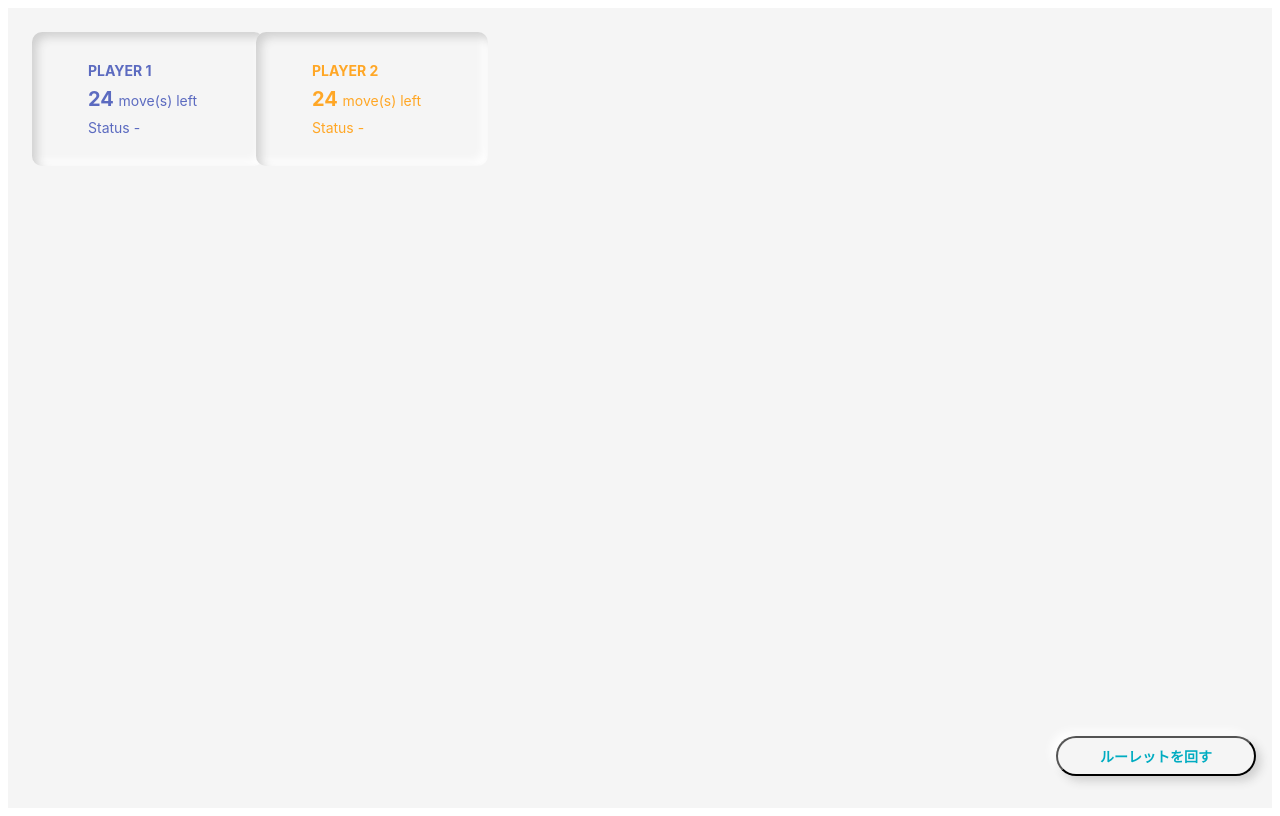
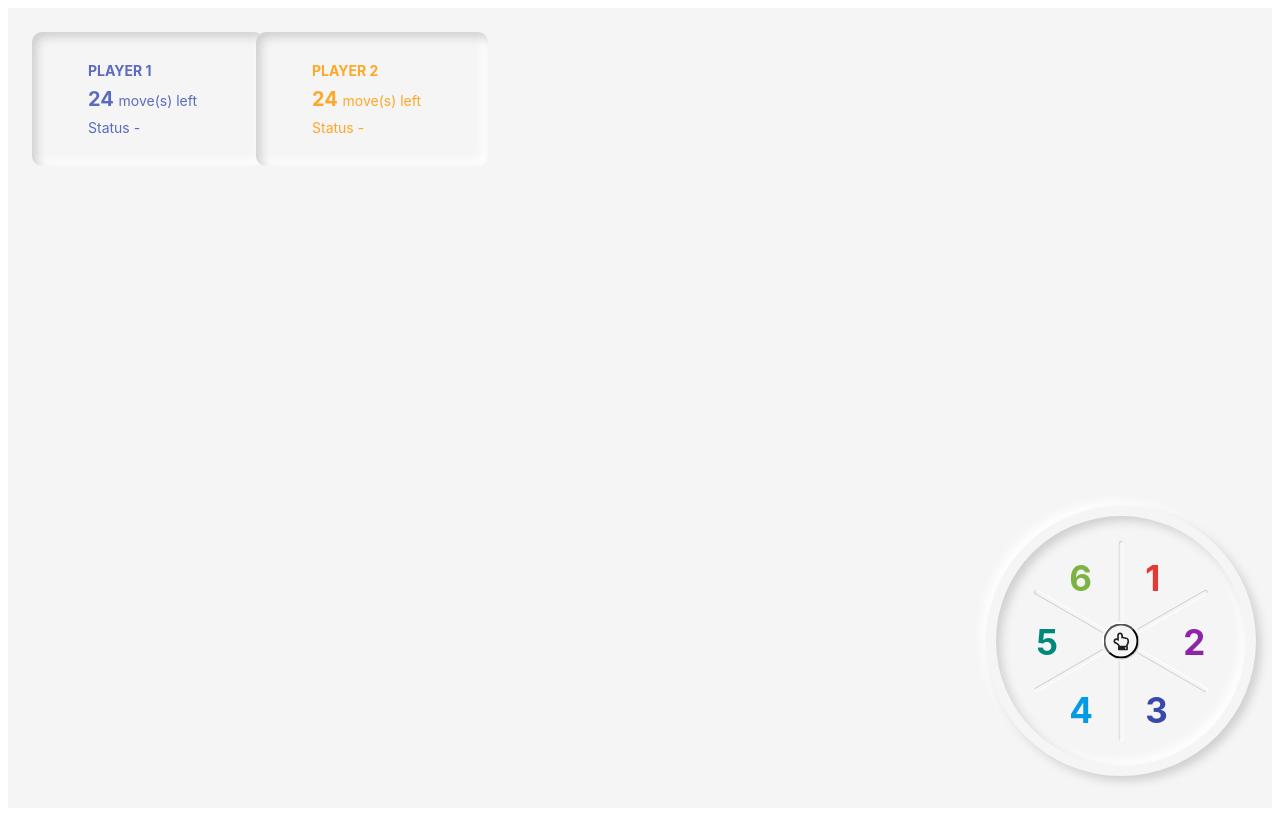
Before and after one commit to Ryoto-kubo/board-game, a Next.js app: page /board-game in a window 1280 px wide. Shown: the top 816 px of the page. Built offline with nearby package versions, Linux system fonts and the light colour scheme.

Commit message:
Crate roulette logic

```diff
--- a/package.json
+++ b/package.json
@@ -7,10 +7,11 @@
     "type-check": "tsc"
   },
   "dependencies": {
+    "@fortawesome/fontawesome-svg-core": "^1.2.36",
+    "@fortawesome/free-regular-svg-icons": "^5.15.4",
+    "@fortawesome/react-fontawesome": "^0.1.16",
     "next": "latest",
     "react": "^17.0.2",
-    "react-anime": "^4.1.1",
-    "react-custom-roulette": "^1.1.8",
     "react-dom": "^17.0.2",
     "ress": "^4.0.0",
     "sass": "^1.43.3"
--- a/src/components/pages/board-game/Roulette.tsx
+++ b/src/components/pages/board-game/Roulette.tsx
@@ -1,26 +1,15 @@
 import { BaseRoulette } from "@/components/ui/BaseRoulette";
-import { Button } from "@/components/ui/Button";
+// import { Modal } from "@/components/ui/Modal";
 import { useRoulette } from "@/customHooks/useRoulette";
 import RouletteStyle from "@/styles/components/pages/board-game/Roulette.module.scss";
 
 export const Roulette = () => {
-  const { isRoop, rotate, start, hideAfter5Sec } = useRoulette();
+  const { start } = useRoulette();
+
   return (
     <div className={RouletteStyle.root}>
-      {isRoop && (
-        <BaseRoulette
-          isRoop={isRoop}
-          rotate={rotate}
-          hideAfter5Sec={hideAfter5Sec}
-        />
-      )}
-      <div className={RouletteStyle.buttonWrapper}>
-        <Button
-          text="ルーレットを回す"
-          mainClassName="root"
-          fontClassName="fontMiddle"
-          onClick={start}
-        />
+      <div className={RouletteStyle.rouletteWrapper}>
+        <BaseRoulette start={start} />
       </div>
     </div>
   );
--- a/src/components/ui/BaseRoulette.tsx
+++ b/src/components/ui/BaseRoulette.tsx
@@ -1,31 +1,18 @@
 import BaseRouletteStyle from "@/styles/components/ui/BaseRoulette.module.scss";
-import dynamic from "next/dynamic";
+import { faHandPointUp } from "@fortawesome/free-regular-svg-icons";
+import { FontAwesomeIcon } from "@fortawesome/react-fontawesome";
 import React from "react";
-const Anime = dynamic(() => import("react-anime"), {
-  ssr: false,
-});
 
 type Props = {
-  isRoop: boolean;
-  rotate: number;
-  hideAfter5Sec: () => void;
+  start: () => void;
 };
 
-const RouletteAnimationComponent = (
-  isRoop: boolean,
-  rotate: number,
-  hideAfter5Sec: () => void
-) => {
+const RouletteAnimationComponent = () => {
   return (
-    <Anime
-      easing="easeInOutCirc"
-      duration={8000}
-      rotate={rotate}
-      loop={false}
-      autoplay={isRoop}
-      complete={hideAfter5Sec}
+    <div
+      id="js-roulette-table"
+      className={`${BaseRouletteStyle.rouletteTable} ${BaseRouletteStyle.rotate}`}
     >
-      <div id="js-roulette-table" className={BaseRouletteStyle.rouletteTable}>
       <div className={BaseRouletteStyle.centerHr}></div>
       <div className={BaseRouletteStyle.slantedRightHr}></div>
       <div className={BaseRouletteStyle.slantedLeftHr}></div>
@@ -48,19 +35,20 @@ const RouletteAnimationComponent = (
         6
       </div>
     </div>
-    </Anime>
   );
 };
 
-export const BaseRoulette = ({ isRoop, rotate, hideAfter5Sec }: Props) => {
+export const BaseRoulette = ({ start }: Props) => {
   return (
-    <>
-      <div className={BaseRouletteStyle.root}>
+    <div className={`${BaseRouletteStyle.root} ${BaseRouletteStyle.outer}`}>
+      <div className={BaseRouletteStyle.inner}>
         <div className={BaseRouletteStyle.centerPinWrapper}>
-          <div className={BaseRouletteStyle.centerPin}></div>
+          <button className={BaseRouletteStyle.centerPin} onClick={start}>
+            <FontAwesomeIcon icon={faHandPointUp} color="#202124" size="lg" />
+          </button>
         </div>
-        {RouletteAnimationComponent(isRoop, rotate, hideAfter5Sec)}
+        {RouletteAnimationComponent()}
       </div>
-    </>
+    </div>
   );
 };
--- a/src/customHooks/useRoulette.tsx
+++ b/src/customHooks/useRoulette.tsx
@@ -1,7 +1,7 @@
 import { useState } from "react";
 
 export const useRoulette = () => {
-  const [isRoop, setIsRoop] = useState(false);
+  const [isRoopStart, setIsRoopStart] = useState(false);
   const [rotate, setRotate] = useState(0);
 
   const genRandomRotate = () => {
@@ -10,22 +10,49 @@ export const useRoulette = () => {
     return Math.floor(Math.random() * (MAX - MIN) + MIN);
   };
 
-  const start = () => {
-    if (isRoop) return;
-    setIsRoop(true);
-    setRotate(genRandomRotate());
+  const getTargetElement = (id: string) => {
+    return document.getElementById(id);
   };
 
-  const hideAfter5Sec = () => {
-    setTimeout(() => {
-      setIsRoop(false);
-    }, 5000);
+  const createAnimation = (
+    element: HTMLElement,
+    oldRotate: number,
+    sumRotate: number
+  ) => {
+    return element.animate(
+      [
+        {
+          transform: `rotate(${oldRotate}deg)`,
+        },
+        {
+          transform: `rotate(${sumRotate}deg)`,
+        },
+      ],
+      {
+        duration: 8000,
+        easing: "cubic-bezier(0.45, 0, 0.15, 1)",
+        fill: "forwards",
+      }
+    );
+  };
+
+  const start = () => {
+    if (isRoopStart) return;
+    const rouletteTable = getTargetElement("js-roulette-table");
+    if (rouletteTable === null) return;
+    const newRotate = genRandomRotate();
+    const oldRotate = rotate;
+    const sumRotate = oldRotate + newRotate;
+    const animation = createAnimation(rouletteTable, oldRotate, sumRotate);
+    animation.play();
+    animation.finished.then(() => {
+      setIsRoopStart(false);
+    });
+    setIsRoopStart(true);
+    setRotate(sumRotate);
   };
 
   return {
-    isRoop,
-    rotate,
     start,
-    hideAfter5Sec,
   };
 };
--- a/src/styles/components/pages/board-game/Roulette.module.scss
+++ b/src/styles/components/pages/board-game/Roulette.module.scss
@@ -1,9 +1,15 @@
 .root {
   margin-top: 8px;
+}
+
+.rouletteWrapper {
+  position: absolute;
+  bottom: 24px;
+  right: 24px;
 }
 
 .buttonWrapper {
   position: absolute;
   bottom: 24px;
-  right: 24px;
+  right: 48px;
 }
--- a/src/styles/components/ui/BaseRoulette.module.scss
+++ b/src/styles/components/ui/BaseRoulette.module.scss
@@ -1,15 +1,23 @@
 .root {
   position: relative;
-  // width: 80vw;
-  // max-width: 445px;
-  // height: 80vw;
-  // max-height: 445px;
-  // object-fit: contain;
-  // flex-shrink: 0;
-  // z-index: 5;
-  // pointer-events: none;
-  width: 400px;
-  height: 400px;
+  width: 270px;
+  height: 270px;
+}
+
+.outer {
+  border-radius: 50%;
+  background: var(--c-base-bg);
+  box-shadow: 5px 5px 10px var(--c-neumorphism-dark),
+    -5px -5px 10px var(--c-neumorphism-right);
+}
+
+.inner {
+  position: absolute;
+  top: 50%;
+  left: 50%;
+  transform: translate(-50%, -50%);
+  width: 250px;
+  height: 250px;
   border-radius: 50%;
   background: var(--c-base-bg);
   box-shadow: inset 5px 5px 10px var(--c-neumorphism-dark),
@@ -17,12 +25,10 @@
 }
 
 .rouletteTable {
-  width: 400px;
-  height: 400px;
+  width: 250px;
+  height: 250px;
   border-radius: 50%;
   background: transparent;
-  // box-shadow: inset 5px 5px 10px var(--c-neumorphism-dark),
-  //   inset -5px -5px 10px var(--c-neumorphism-right);
 }
 
 .centerHr {
@@ -31,7 +37,7 @@
   left: 50%;
   transform: translate(-50%, -50%);
   width: 5px;
-  height: 350px;
+  height: 200px;
   border-radius: 50px;
   background: var(--c-base-bg);
   box-shadow: inset 1px 1px 0px var(--c-neumorphism-dark),
@@ -44,7 +50,7 @@
   left: 50%;
   transform: translate(-50%, -50%) rotate(60deg);
   width: 5px;
-  height: 350px;
+  height: 200px;
   border-radius: 50px;
   background: var(--c-base-bg);
   box-shadow: inset 1px 1px 0px var(--c-neumorphism-dark),
@@ -57,7 +63,7 @@
   left: 50%;
   transform: translate(-50%, -50%) rotate(-60deg);
   width: 5px;
-  height: 350px;
+  height: 200px;
   border-radius: 50px;
   background: var(--c-base-bg);
   box-shadow: inset 1px 1px 0px var(--c-neumorphism-dark),
@@ -66,8 +72,9 @@
 
 .centerPinWrapper {
   background: var(--c-base-bg);
-  width: 50px;
-  height: 50px;
+  width: 40px;
+  height: 40px;
+  border-radius: 50px;
   position: absolute;
   top: 50%;
   left: 50%;
@@ -75,26 +82,13 @@
   z-index: 1;
 }
 
-.pin {
-  width: 13px;
-  height: 150px;
-  background: #d32f2f;
-  border-radius: 50px;
-  position: absolute;
-  top: -80%;
-  left: 50%;
-  transform: translate(-50%, -50%);
-  transform-origin: 50% 4%;
-  box-shadow: 3px 3px 10px var(--c-neumorphism-dark);
-}
-
 .centerPin {
   position: absolute;
   top: 50%;
   left: 50%;
   transform: translate(-50%, -50%);
-  width: 25px;
-  height: 25px;
+  width: 35px;
+  height: 35px;
   background: var(--c-base-bg);
   border-radius: 50%;
   background: #f5f5f5;
@@ -103,102 +97,84 @@
 }
 
 .num {
-  font-size: 48px;
+  font-size: 35px;
   font-weight: bold;
 }
 
 .first {
   color: var(--c-red-600);
   position: absolute;
-  top: calc(400px / 3);
-  left: 244px;
+  top: calc(250px / 3);
+  left: calc((250px / 3) + 66px);
   transform: translate(0%, -100%);
 }
 
 .second {
   color: var(--c-purple-600);
   position: absolute;
-  top: calc(400px / 3);
-  left: 300px;
+  top: calc((250px / 3) - 10px);
+  left: calc((250px / 3) + 104px);
   transform: translate(0%, 75%);
 }
 
 .third {
   color: var(--c-indigo-600);
   position: absolute;
-  top: calc(400px / 3);
-  left: 244px;
+  top: calc((250px / 3) - 15px);
+  left: calc((250px / 3) + 66px);
   transform: translate(0%, 250%);
 }
 
 .four {
   color: var(--c-light-blue-600);
   position: absolute;
-  top: calc(400px / 3);
-  left: 124px;
+  top: calc((250px / 3) - 15px);
+  left: calc((250px / 3) - 10px);
   transform: translate(0%, 250%);
 }
 
 .five {
   color: var(--c-teal-600);
   position: absolute;
-  top: calc(400px / 3);
-  right: 300px;
+  top: calc((250px / 3) - 10px);
+  left: calc((250px / 3) - 43px);
   transform: translate(0%, 75%);
 }
 
 .six {
   color: var(--c-light-green-600);
   position: absolute;
-  top: calc(400px / 3);
-  left: 124px;
+  top: calc(250px / 3);
+  left: calc((250px / 3) - 10px);
   transform: translate(0%, -100%);
 }
 
-// .container {
-// }
+.show {
+  animation-name: showRoulette;
+  animation-duration: 1s;
+  animation-timing-function: easeInOutBack;
+  animation-fill-mode: forwards;
+}
+@keyframes showRoulette {
+  0% {
+    transform: translateX(500px) rotate(0deg);
+  }
+  100% {
+    transform: translateX(-524px) rotate(720deg);
+  }
+}
 
-// .container {
-//   position: absolute;
-//   width: 100%;
-//   left: 0px;
-//   right: 0px;
-//   top: 0px;
-//   bottom: 0px;
-//   display: flex;
-//   justify-content: center;
-//   align-items: center;
-//   transform: rotate(45deg);
-
-//   &.started-spinning {
-//     animation: spin 5s cubic-bezier(0.71, -0.29, 0.96, 0.9) 0s 1 normal forwards
-//         running,
-//       continueSpin 0.75s linear(400 / 1000) s 1 normal forwards running,
-//       stopSpin 5s cubic-bezier(0, 0, 0.35, 1.02) 5s 1 normal forwards running;
-//   }
-
-//   @keyframes spin {
-//     from {
-//       transform: rotate(45deg);
-//     }
-//     to {
-//       transform: rotate((45 + 360) deg);
-//     }
-//   }
-//   @keyframes continueSpin {
-//     from {
-//       transform: rotate(45deg);
-//     }
-//     to {
-//       transform: rotate((45 + 360) deg);
-//     }
-//   }
-//   @keyframes stopSpin {
-//     from {
-//       transform: rotate(45deg);
-//     }
-//     to {
-//       transform: rotate(45deg);
-//     }
-//   }
-// }
+.hide {
+  animation-name: end;
+  animation-duration: 1s;
+  animation-timing-function: easeOutBack;
+  animation-fill-mode: forwards;
+}
+@keyframes end {
+  0% {
+    transform: translateX(-524px) rotate(0deg);
+  }
+  100% {
+    transform: translateX(500px) rotate(720deg);
+  }
+}
--- a/src/styles/global.scss
+++ b/src/styles/global.scss
@@ -17,6 +17,8 @@
   --c-indigo-primary: #5c6bc0;
   --c-orange-primary: #ffa726;
   --font-middle: 14px;
+  --begin-rotate-value: 0deg;
+  --progress-rotate-value: 0deg;
 }
 
 html {
```
Also changed, not shown: 1 other file (tests, documents, lock files or other folders). Lines whose indentation alone changed are shown as unchanged.
